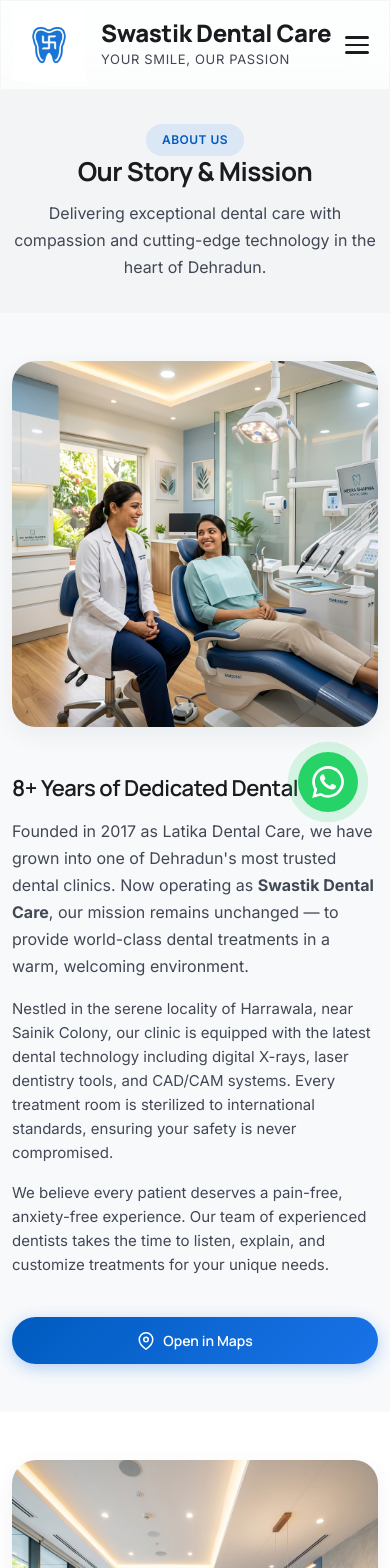
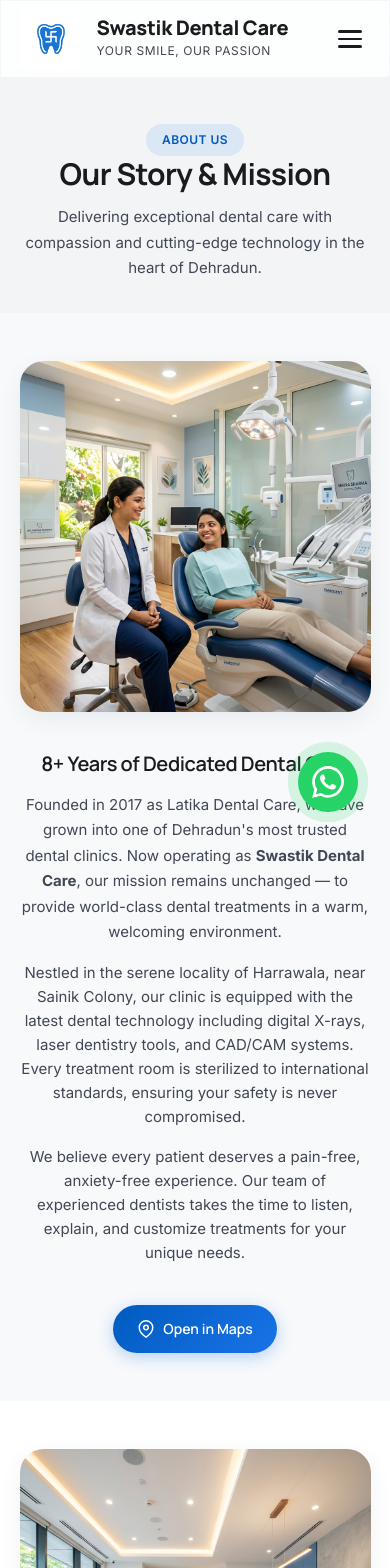
Before and after one commit to SomenSin/Swastik-Dental-Care, a Next.js app: page /Swastik-Dental-Care/about in a window 390 px wide. Shown: the top 1568 px of the page. Built offline with nearby package versions, Linux system fonts and the light colour scheme.

Commit message:
style: implement fluid typography and refined adaptive layouts for all screen sizes

```diff
--- a/src/app/about/about.module.css
+++ b/src/app/about/about.module.css
@@ -123,16 +123,34 @@
 }
 
 @media (max-width: 900px) {
-  .storyGrid, .infrastructureGrid { grid-template-columns: 1fr; }
+  .storyGrid, .infrastructureGrid {
+    grid-template-columns: 1fr;
+    text-align: center;
+    gap: 2.5rem;
+  }
+
+  .storyContent, .infrastructureContent {
+    align-items: center;
+  }
+
   .infrastructureGrid {
-    direction: ltr;
+    direction: ltr; /* Ensure text is above image on mobile if needed, though order: -1 handles it better */
   }
+
   .infrastructureImage {
     order: -1;
   }
+
+  .infraList {
+    align-items: center;
+    text-align: center;
+    width: 100%;
+  }
+
   .valuesGrid { grid-template-columns: repeat(2, 1fr); }
 }
 
 @media (max-width: 600px) {
   .valuesGrid { grid-template-columns: 1fr; }
+  .hoursCard { padding: 1.5rem 1rem; }
 }
--- a/src/app/globals.css
+++ b/src/app/globals.css
@@ -150,22 +150,24 @@
 }
 
 .display-lg {
-  font-size: 3.5rem;
+  font-size: clamp(2.25rem, 6vw + 0.5rem, 3.5rem);
   font-weight: 800;
+  line-height: 1.1;
 }
 
 .display-md {
-  font-size: 2.75rem;
+  font-size: clamp(1.875rem, 4vw + 0.5rem, 2.75rem);
   font-weight: 700;
+  line-height: 1.2;
 }
 
 .headline-lg {
-  font-size: 2rem;
+  font-size: clamp(1.5rem, 3vw + 0.25rem, 2rem);
   font-weight: 700;
 }
 
 .headline-md {
-  font-size: 1.75rem;
+  font-size: clamp(1.25rem, 2vw + 0.25rem, 1.75rem);
   font-weight: 600;
 }
 
@@ -185,7 +187,7 @@
 }
 
 .body-lg {
-  font-size: 1rem;
+  font-size: clamp(0.9375rem, 1vw + 0.5rem, 1rem);
   line-height: 1.7;
 }
 
@@ -217,11 +219,11 @@
 .container {
   max-width: var(--max-width);
   margin: 0 auto;
-  padding: 0 var(--space-xl);
+  padding: 0 clamp(1rem, 5vw, 2rem);
 }
 
 .section {
-  padding: var(--space-5xl) 0;
+  padding: clamp(3rem, 8vw, 6rem) 0;
 }
 
 .text-primary { color: var(--primary); }
@@ -452,30 +454,13 @@
 }
 
 /* ===== RESPONSIVE ===== */
-@media (max-width: 1024px) {
-  .display-lg { font-size: 2.75rem; }
-  .display-md { font-size: 2.25rem; }
-  .headline-lg { font-size: 1.75rem; }
-  .section { padding: var(--space-4xl) 0; }
-}
-
 @media (max-width: 768px) {
-  .display-lg { font-size: 2.25rem; }
-  .display-md { font-size: 1.875rem; }
-  .headline-lg { font-size: 1.5rem; }
-  .headline-md { font-size: 1.375rem; }
-  .section { padding: var(--space-3xl) 0; }
-  .container { padding: 0 var(--space-lg); }
-
   .btn { padding: 0.75rem 1.5rem; font-size: 0.875rem; }
   .btn-lg { padding: 0.875rem 2rem; }
 }
 
 @media (max-width: 480px) {
-  .display-lg { font-size: 1.875rem; }
-  .display-md { font-size: 1.625rem; }
-  .headline-lg { font-size: 1.375rem; }
-  .container { padding: 0 var(--space-md); }
+  /* Any micro-phone specific layout adjustments */
 }
 
 /* ===== ANIMATIONS ===== */
--- a/src/components/Navbar.module.css
+++ b/src/components/Navbar.module.css
@@ -119,6 +119,19 @@
 }
 
 @media (max-width: 900px) {
+  .logoIcon {
+    width: 60px;
+    height: 60px;
+  }
+
+  .logoName {
+    font-size: 1.25rem;
+  }
+
+  .logoTag {
+    font-size: 0.75rem;
+  }
+
   .hamburger {
     display: flex;
   }
@@ -128,9 +141,11 @@
     top: 0;
     right: -100%;
     width: 80%;
-    max-width: 360px;
+    max-width: 320px;
     height: 100vh;
-    background: var(--surface-container-lowest);
+    background: rgba(255, 255, 255, 0.95);
+    backdrop-filter: blur(12px);
+    -webkit-backdrop-filter: blur(12px);
     flex-direction: column;
     align-items: stretch;
     padding: 6rem 2rem 2rem;
@@ -147,11 +162,17 @@
     padding: 0.875rem 1.25rem;
     border-radius: var(--radius-lg);
     font-size: 1rem;
+    border-bottom: 1px solid var(--surface-container);
+  }
+
+  .navLink:last-of-type {
+    border-bottom: none;
   }
 
   .callBtn {
     margin-left: 0;
-    margin-top: 1rem;
+    margin-top: 1.5rem;
     text-align: center;
+    width: 100%;
   }
 }
```
Also changed, not shown: src/app/page.module.css (+17 -7 lines).
